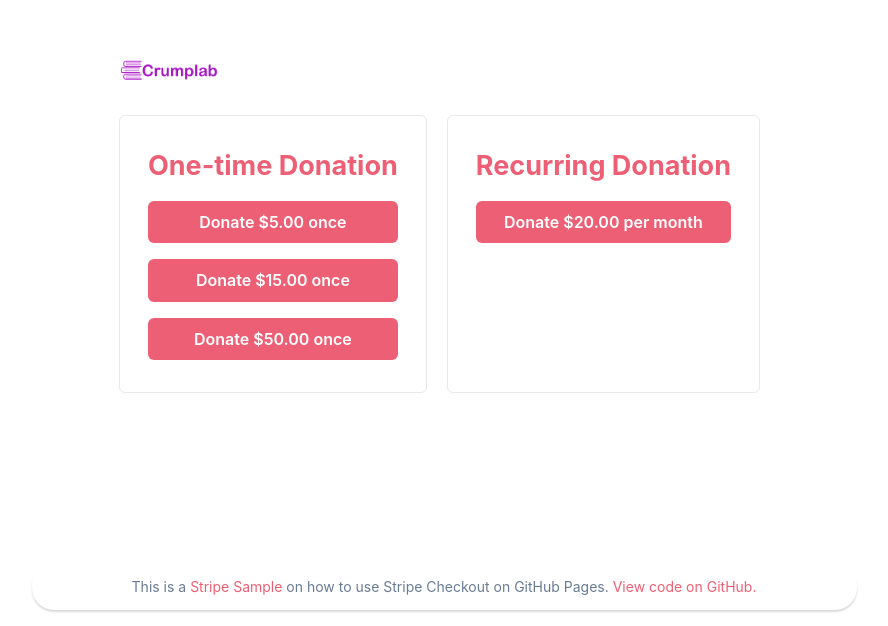
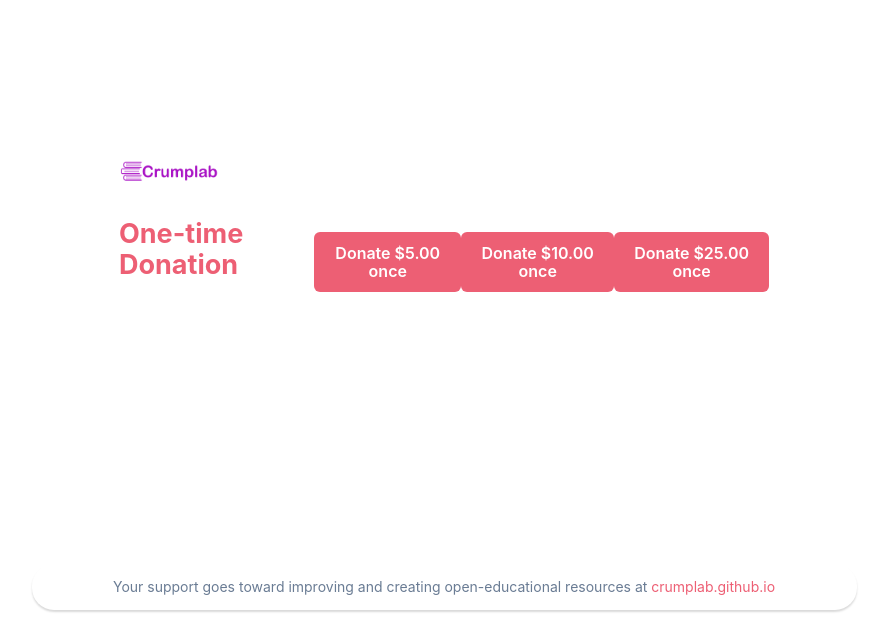
Before and after one commit to CrumpLab/test_stripe, a plain HTML site: page index.html in a window 1280 px wide. Shown: the part 174-800 px from the top of the page, without its empty margins (196-1084 px from the left). Drawn offline with Linux system fonts and the light colour scheme; a script that the page names is missing; files whose address does not match are found by name.

Commit message:
test new

```diff
--- a/index.html
+++ b/index.html
@@ -2,8 +2,8 @@
 <html lang="en">
   <head>
     <meta charset="utf-8" />
-    <title>Stripe Checkout Sample</title>
-    <meta name="description" content="A demo of Stripe client-only Checkout" />
+    <title>Support Crumplab Content Creation</title>
+    <meta name="description" content=" Support Crumplab Content Creation" />
 
     <link rel="icon" href="booklogo.ico" type="image/x-icon" />
     <link rel="stylesheet" href="css/normalize.css" />
@@ -19,28 +19,28 @@
           <div class="sr-header__logo"></div>
         </header>
         <div class="sr-container">
-          <section class="container">
+        <!--  <section class="container"> -->
             <h1>One-time Donation</h1>
             <button
               data-checkout-mode="payment"
-              data-price-id="sku_GU4JYXyvvRb2sX"
+              data-price-id="price_1Htw8XKVJKVMfndETL5uKqLm"
             >
               Donate $5.00 once
             </button>
             <button
               data-checkout-mode="payment"
-              data-price-id="sku_GU4KO8nfdg8G2Z"
+              data-price-id="price_1Htw8XKVJKVMfndEmv9MLrEK"
             >
-              Donate $15.00 once
+              Donate $10.00 once
             </button>
             <button
               data-checkout-mode="payment"
-              data-price-id="sku_GU4LB0wBViiYsm"
+              data-price-id="price_1Htw8XKVJKVMfndEygMcZXvZ"
             >
-              Donate $50.00 once
+              Donate $25.00 once
             </button>
-          </section>
-          <section class="container">
+        <!--   </section> -->
+          <!-- <section class="container">
             <h1>Recurring Donation</h1>
             <button
               data-checkout-mode="subscription"
@@ -48,27 +48,21 @@
             >
               Donate $20.00 per month
             </button>
-          </section>
+          </section> -->
         </div>
         <div id="error-message"></div>
       </div>
     </div>
     <div class="banner">
       <span>
-        This is a
-        <a href="https://github.com/stripe-samples"> Stripe Sample </a> on how
-        to use Stripe Checkout on GitHub Pages.
-        <a
-          href="https://github.com/stripe-samples/github-pages-stripe-checkout"
-        >
-          View code on GitHub.
-        </a>
+        Your support goes toward improving and creating open-educational resources at
+        <a href="https://crumplab.github.io"> crumplab.github.io </a>
       </span>
     </div>
 
     <script>
       // Replace with your own publishable key: https://dashboard.stripe.com/test/apikeys
-      var PUBLISHABLE_KEY = 'pk_test_Tr8olTkdFnnJVywwhNPHwnHK00HkHV4tnP';
+      var PUBLISHABLE_KEY = 'pk_test_51HtvWFKVJKVMfndEYkx9NxCjg6A6ZVDkEzv1bSkZkBrDhBFAbIm4AWA1NuEJqa0A09Y6XqglCUFz9JrdBpAufQLY00TrksyfKS';
       // Replace with the domain you want your users to be redirected back to after payment
       var DOMAIN = location.href.replace(/[^/]*$/, '');
 
```
